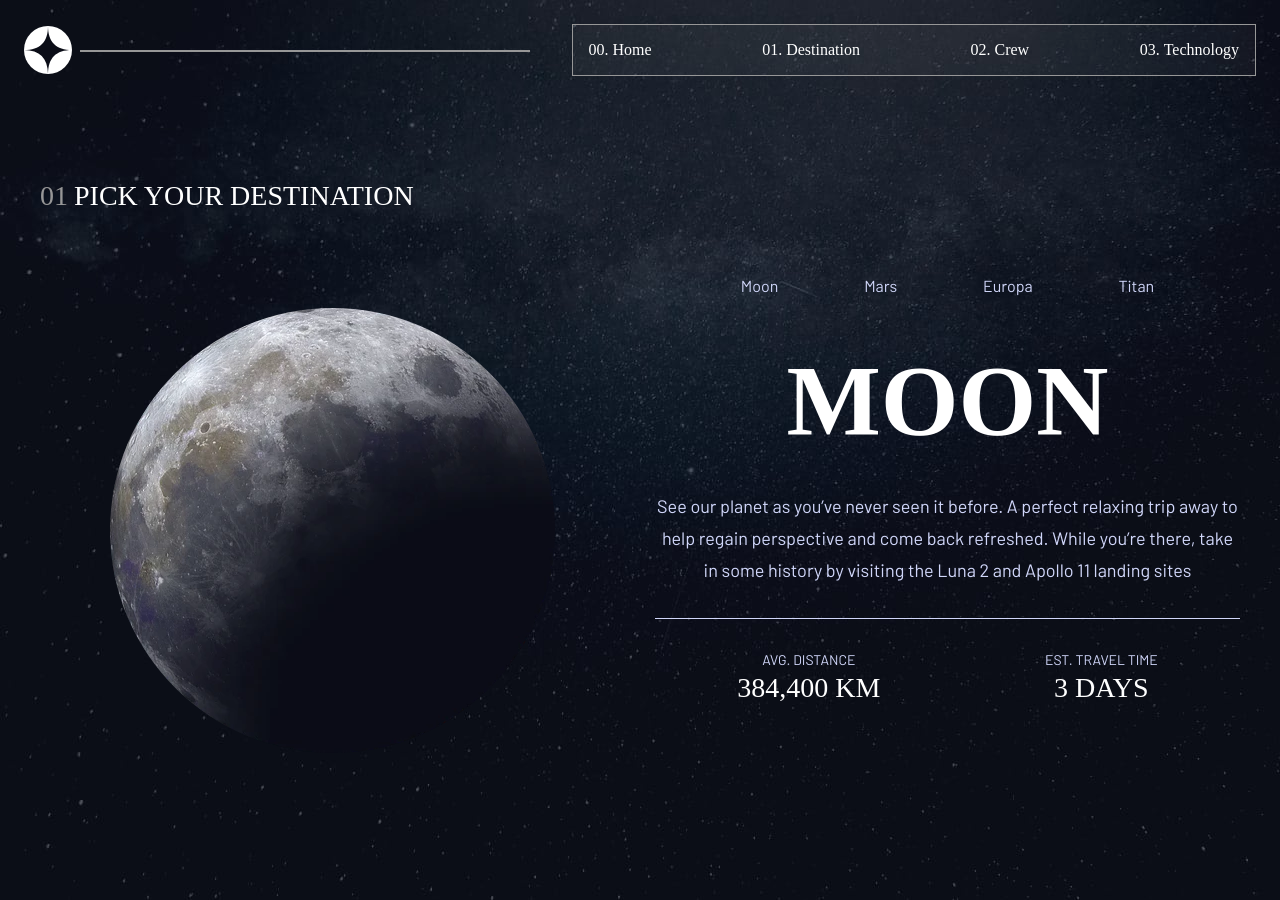
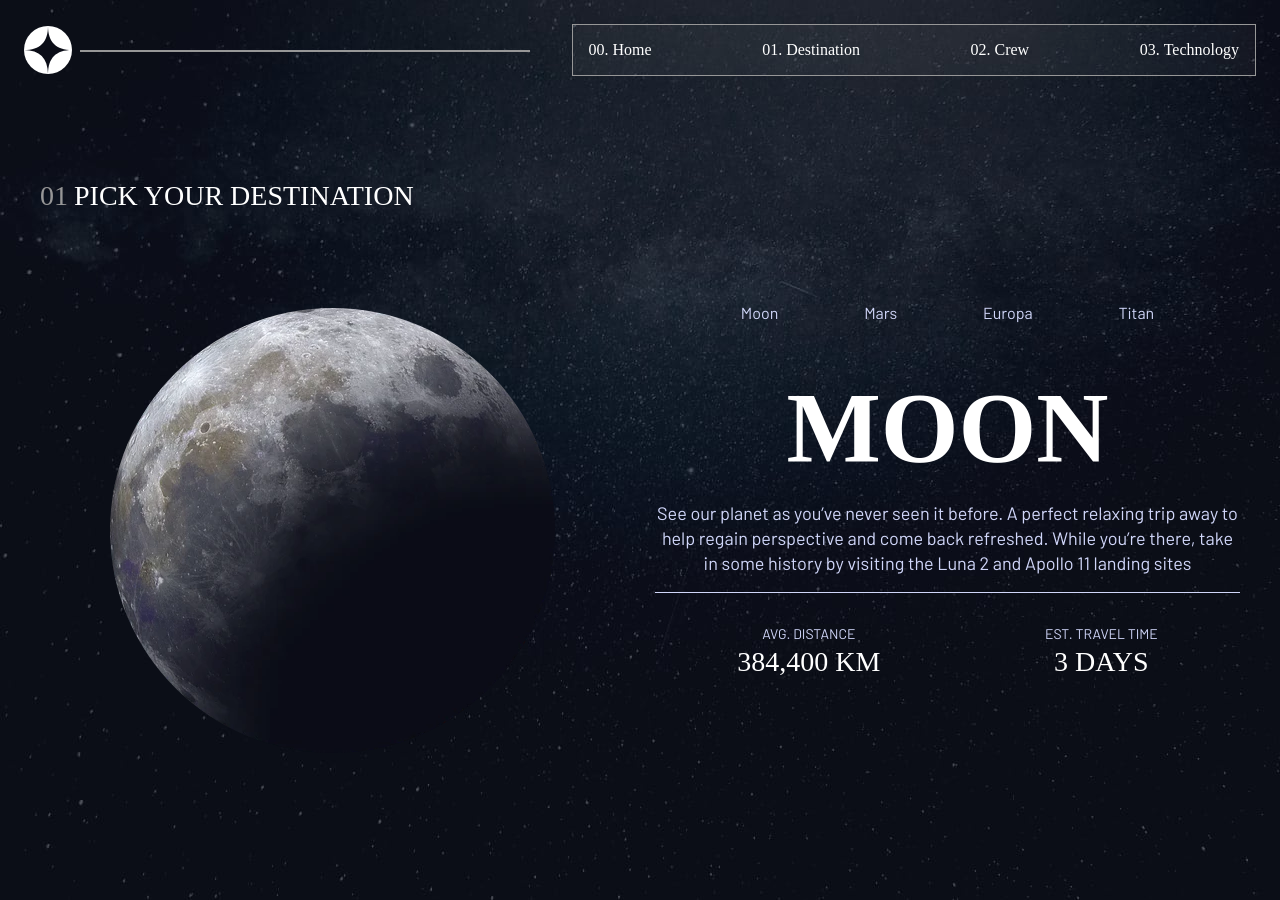
Before and after one commit to DaFlusher/FEM-space-tourism, a React app: page /destination in a window 1280 px wide. Built offline with nearby package versions, Linux system fonts and the light colour scheme; the HTML template or start-up script is replaced by a standard one; a web font is replaced by a local one.

Commit message:
adjusted the destination paragraph fontsize to 18

```diff
--- a/src/Styles/Sections/_destination.scss
+++ b/src/Styles/Sections/_destination.scss
@@ -89,18 +89,8 @@ main{
                     p{
                         margin: 0;
                         line-height: 1.5625rem;
-                        font-size: 0.9375rem;
+                        font-size: map-get(variables.$text, 'body');
                         padding: variables.$base-padding 0;
-                        @media (min-width:768px){
-                            font-size: 1rem;
-
-
-                        @media (min-width: 1200px){
-                            font-size: 1.125rem;
-                            line-height: 2rem;
-                            padding: variables.$base-padding*2 0;
-                        }
-                        }
                     }
 
 
```
